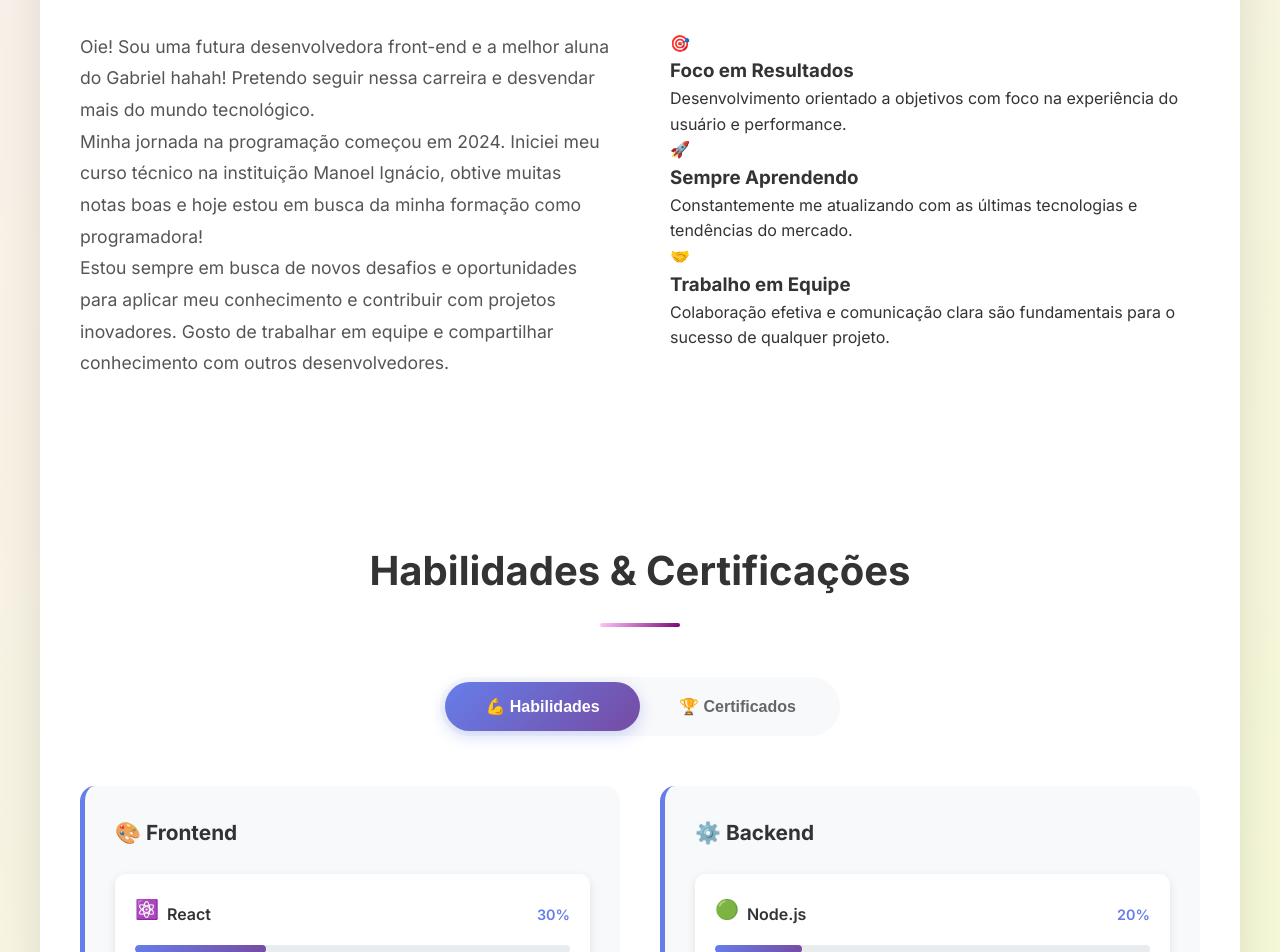
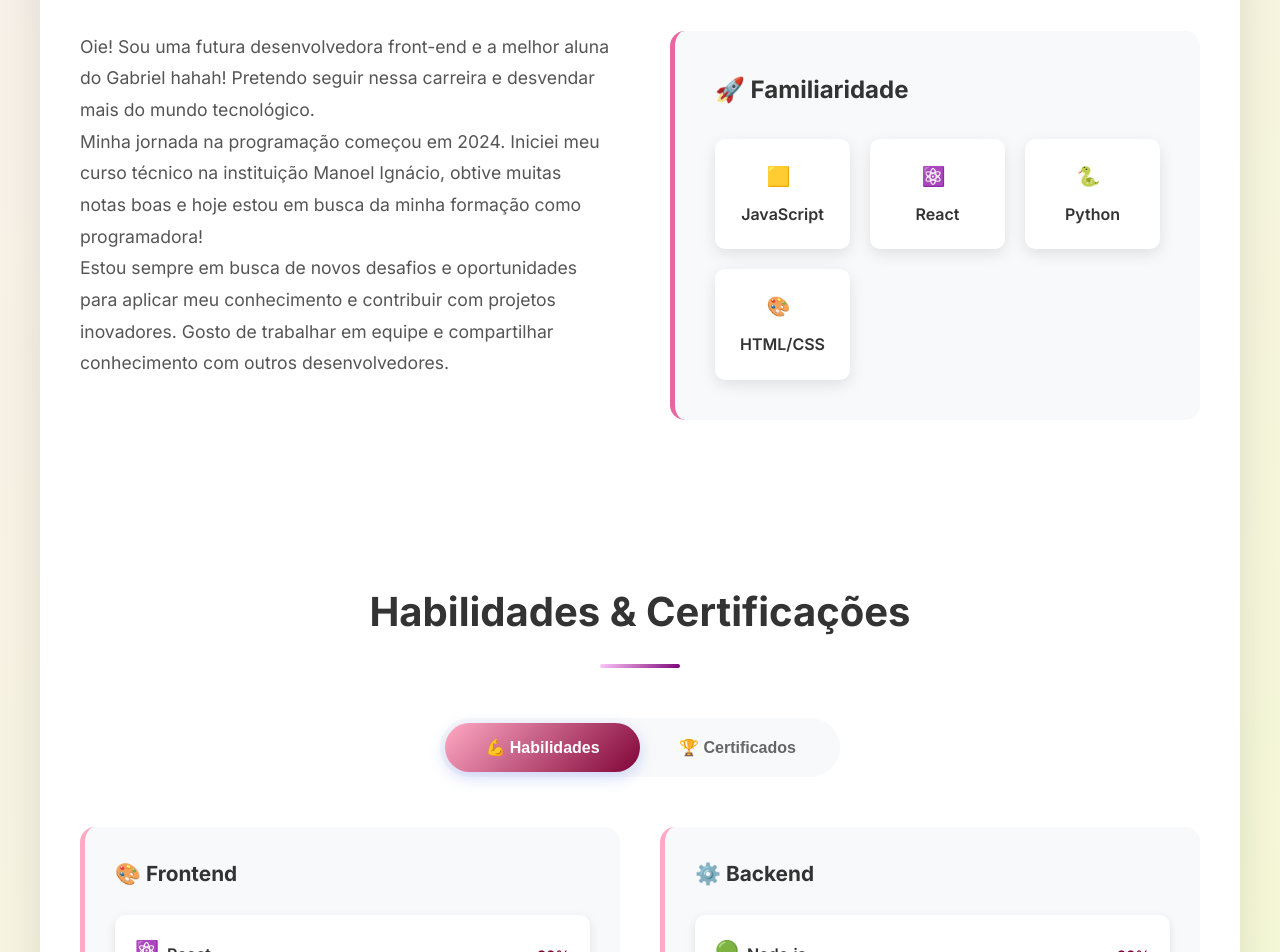
Before and after one commit to dudareal/dudareal.github.io, a React (Vite) app: page / in a window 1280 px wide. Shown: the part 720-1672 px from the top of the page. Built offline with nearby package versions, Linux system fonts and the light colour scheme.

Commit message:
ultimo commit

```diff
--- a/src/App.css
+++ b/src/App.css
@@ -318,13 +318,13 @@ body {
 }
 
 .tab-button.active {
-  background: linear-gradient(135deg, #667eea 0%, #764ba2 100%);
+  background: linear-gradient(135deg, #ffa9c4 0%, #800438 100%);
   color: white;
   box-shadow: 0 5px 15px rgba(102, 126, 234, 0.3);
 }
 
 .tab-button:hover:not(.active) {
-  color: #667eea;
+  color: #800438;
   background: rgba(102, 126, 234, 0.1);
 }
 
@@ -343,7 +343,7 @@ body {
   background: #f8f9fa;
   padding: 30px;
   border-radius: 15px;
-  border-left: 5px solid #667eea;
+  border-left: 5px solid #ffa9c4;
 }
 
 .category-title {
@@ -388,7 +388,7 @@ body {
 
 .skill-percentage {
   font-size: 0.9rem;
-  color: #667eea;
+  color: #800438;
   font-weight: 600;
 }
 
@@ -402,7 +402,7 @@ body {
 
 .skill-bar-fill {
   height: 100%;
-  background: linear-gradient(135deg, #667eea 0%, #764ba2 100%);
+  background: linear-gradient(135deg, #ffa9c4 0%, #ff7da6 100%);
   border-radius: 4px;
   transition: width 1s ease-out;
   animation: fillBar 1.5s ease-out;
@@ -428,7 +428,7 @@ body {
 .stat-item {
   text-align: center;
   padding: 20px;
-  background: linear-gradient(135deg, #667eea 0%, #764ba2 100%);
+  background: linear-gradient(135deg, #ff7da6 0%, #d96294 100%);
   border-radius: 15px;
   color: white;
   min-width: 120px;
@@ -473,13 +473,13 @@ body {
   left: 0;
   right: 0;
   height: 4px;
-  background: linear-gradient(135deg, #667eea 0%, #764ba2 100%);
+  background: linear-gradient(135deg, #ffa9c4 0%, #800438 100%);
 }
 
 .certificate-card:hover {
   transform: translateY(-5px);
   box-shadow: 0 20px 40px rgba(0, 0, 0, 0.15);
-  border-color: #667eea;
+  border-color: #800438;
 }
 
 .certificate-header {
@@ -500,7 +500,7 @@ body {
 }
 
 .verified-badge {
-  background: #28a745;
+  background: #98fdb0;
   color: white;
   padding: 5px 12px;
   border-radius: 20px;
@@ -516,7 +516,7 @@ body {
 }
 
 .certificate-issuer {
-  color: #667eea;
+  color: #800438;
   font-weight: 600;
   margin-bottom: 5px;
 }
@@ -550,7 +550,7 @@ body {
 }
 
 .certificate-link {
-  color: #667eea;
+  color: #800438;
   text-decoration: none;
   font-weight: 600;
   font-size: 0.9rem;
@@ -558,7 +558,7 @@ body {
 }
 
 .certificate-link:hover {
-  color: #5a67d8;
+  color: #e44da0;
   text-decoration: underline;
 }
 
--- a/src/components/About.jsx
+++ b/src/components/About.jsx
@@ -29,23 +29,16 @@ const About = () => {
           </p>
         </article>
 
-        <div className="about-highlights">
-          <div className="highlight-item">
-            <div className="highlight-icon">🎯</div>
-            <h3>Foco em Resultados</h3>
-            <p>Desenvolvimento orientado a objetivos com foco na experiência do usuário e performance.</p>
-          </div>
 
-          <div className="highlight-item">
-            <div className="highlight-icon">🚀</div>
-            <h3>Sempre Aprendendo</h3>
-            <p>Constantemente me atualizando com as últimas tecnologias e tendências do mercado.</p>
-          </div>
-
-          <div className="highlight-item">
-            <div className="highlight-icon">🤝</div>
-            <h3>Trabalho em Equipe</h3>
-            <p>Colaboração efetiva e comunicação clara são fundamentais para o sucesso de qualquer projeto.</p>
+        <div className="skills">
+          <h3>🚀 Familiaridade </h3>
+          <div className="skills-grid">
+            {skills.map((skill, index) => (
+              <div key={index} className="skill-item">
+                <div className="skill-icon">{skill.icon}</div>
+                <div className="skill-name">{skill.name}</div>
+              </div>
+            ))}
           </div>
         </div>
       </div>
```
